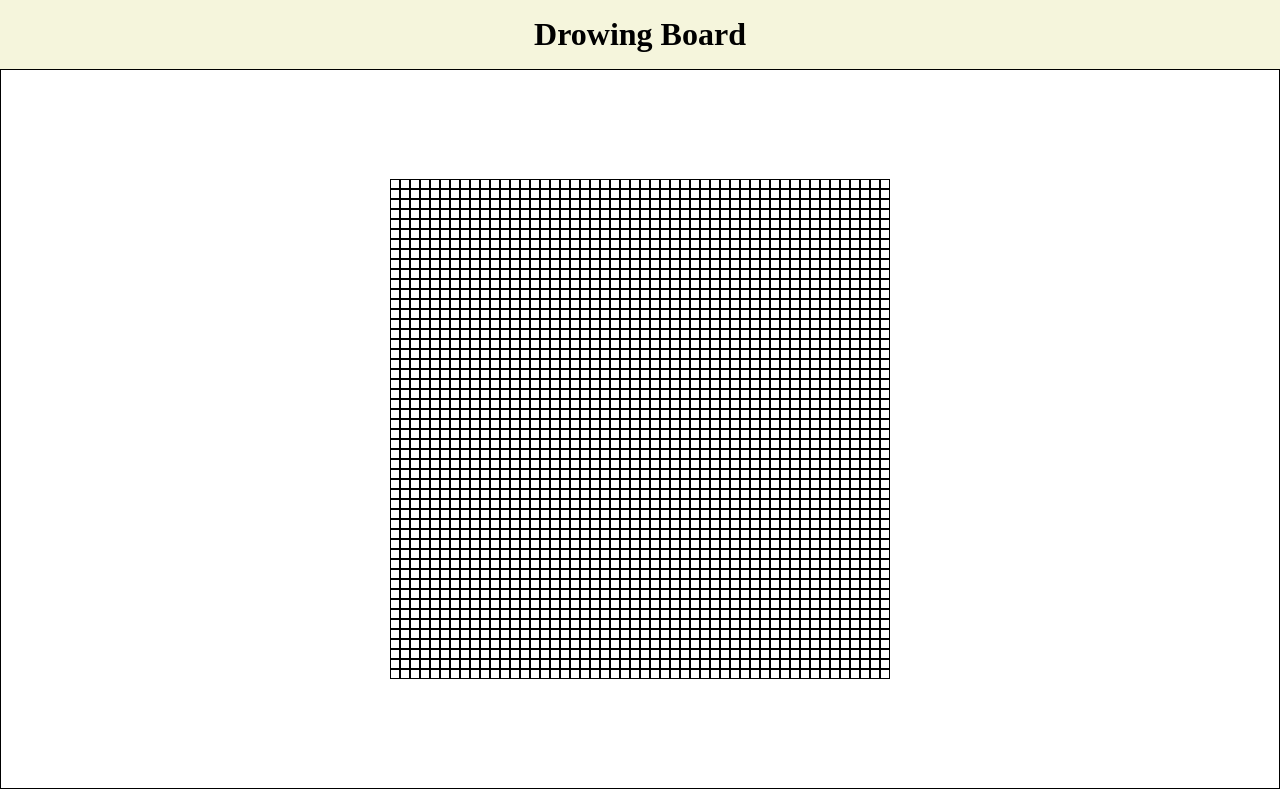
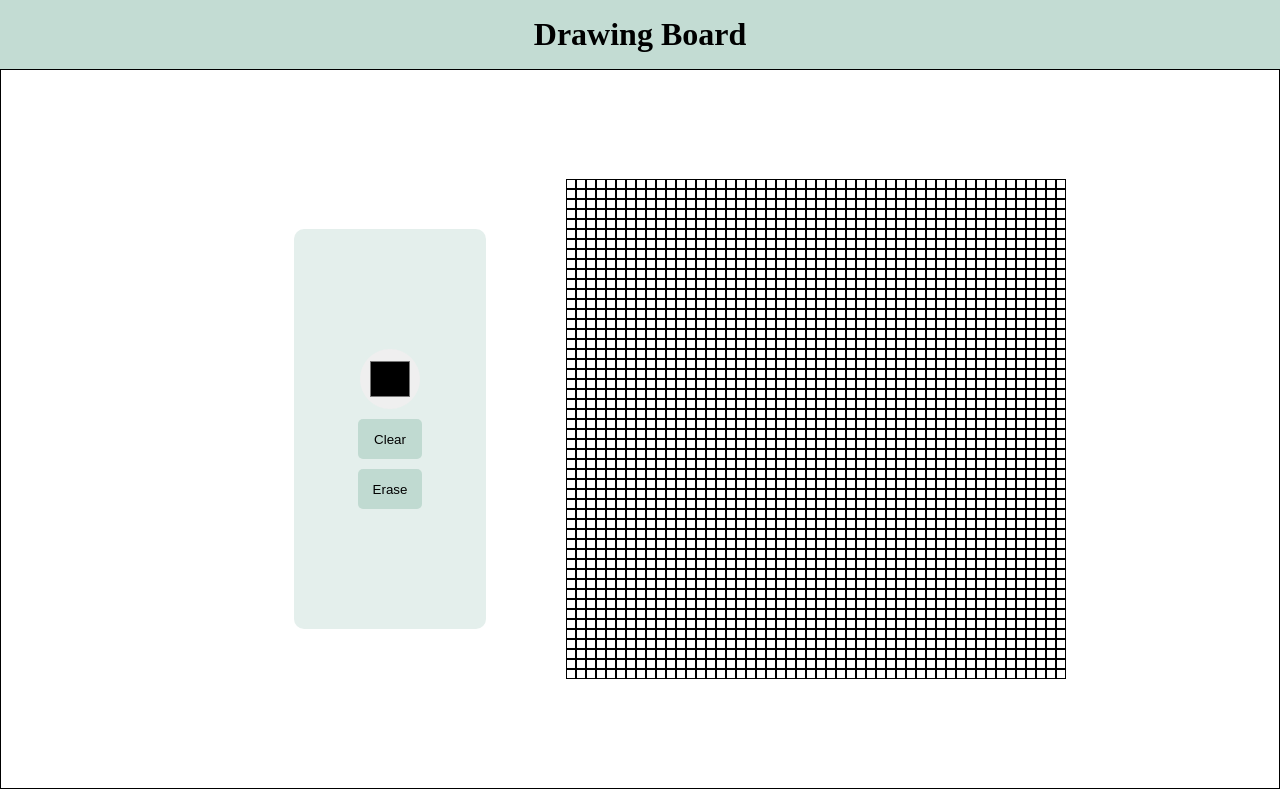
Before and after one commit to Sainath-Nanaware/Chex-DrowingBoard, a plain HTML site: page index.html in a window 1280 px wide. Drawn offline with Linux system fonts and the light colour scheme.

Commit message:
add clear, color and erase options

```diff
--- a/index.html
+++ b/index.html
@@ -7,8 +7,13 @@
     <link rel="stylesheet" href="style.css">
 </head>
 <body>
-    <h1>Drowing Board</h1>
+    <h1>Drawing Board</h1>
     <div class="drawing-container">
+        <div class="options">
+            <input type="color" id="colorInput">
+            <button id="clearBtn">Clear</button>
+            <button id="eraseBtn">Erase</button>
+        </div>
         <div class="drawing-board">
             <div class="box"></div>
             <div class="box"></div>
--- a/script.js
+++ b/script.js
@@ -0,0 +1,40 @@
+
+const boxes=document.querySelectorAll(".box")
+const colorInput = document.getElementById("colorInput");
+const eraseButton = document.getElementById("eraseBtn");
+const clearButton = document.getElementById("clearBtn");
+let canDraw=false;
+let color="green"
+
+document.addEventListener("mousedown",()=>{
+    canDraw=true
+})
+document.addEventListener("mouseup", () => {
+  canDraw = false;
+});
+
+for (let i=0;i<2500;i++){
+    boxes[i].addEventListener("mouseover",()=>{
+        if(canDraw==true){
+        boxes[i].style.backgroundColor = color;
+        }
+    })
+}
+
+// change color
+colorInput.addEventListener("click",()=>{
+    color = colorInput.value;
+})
+
+//Erase functionality
+eraseButton.addEventListener("click",()=>{
+    color="white"
+})
+
+//clear screen
+clearButton.addEventListener("click",()=>{
+    // console.log("hii")
+    for (let i = 0; i < 2500; i++) {
+          boxes[i].style.backgroundColor = "white";
+    }
+})
--- a/style.css
+++ b/style.css
@@ -6,7 +6,7 @@
 h1{
     text-align: center;
     padding : 2vh 0;
-    background-color: beige;
+    background-color: #bdd9cfe6;
 }
 .drawing-container{
     display: flex;
@@ -31,3 +31,34 @@ h1{
     width: 10px;
     border: 1px solid black;
 }
+
+.options{
+    /* border: solid red; */
+    background-color: #e2eeeae6;
+    border-radius: 10px;
+    display: flex;
+    flex-direction: column;
+    justify-content: center;
+    align-items: center;
+    margin: 20px 80px;
+    padding: 20px 20px;
+    height: 50vh;
+    width : 15vw;
+    gap: 10px;
+}
+
+.options input{
+    border: none;
+    border-radius: 100px;
+    width:60px;
+    height: 60px;
+    padding:8px;
+}
+.options button{
+    /* padding :10px 18px; */
+    background-color: #bdd9cfe6;
+    width:5vw;
+    height: 5vh;
+    border-radius: 5px;
+    border: none;
+}
```
